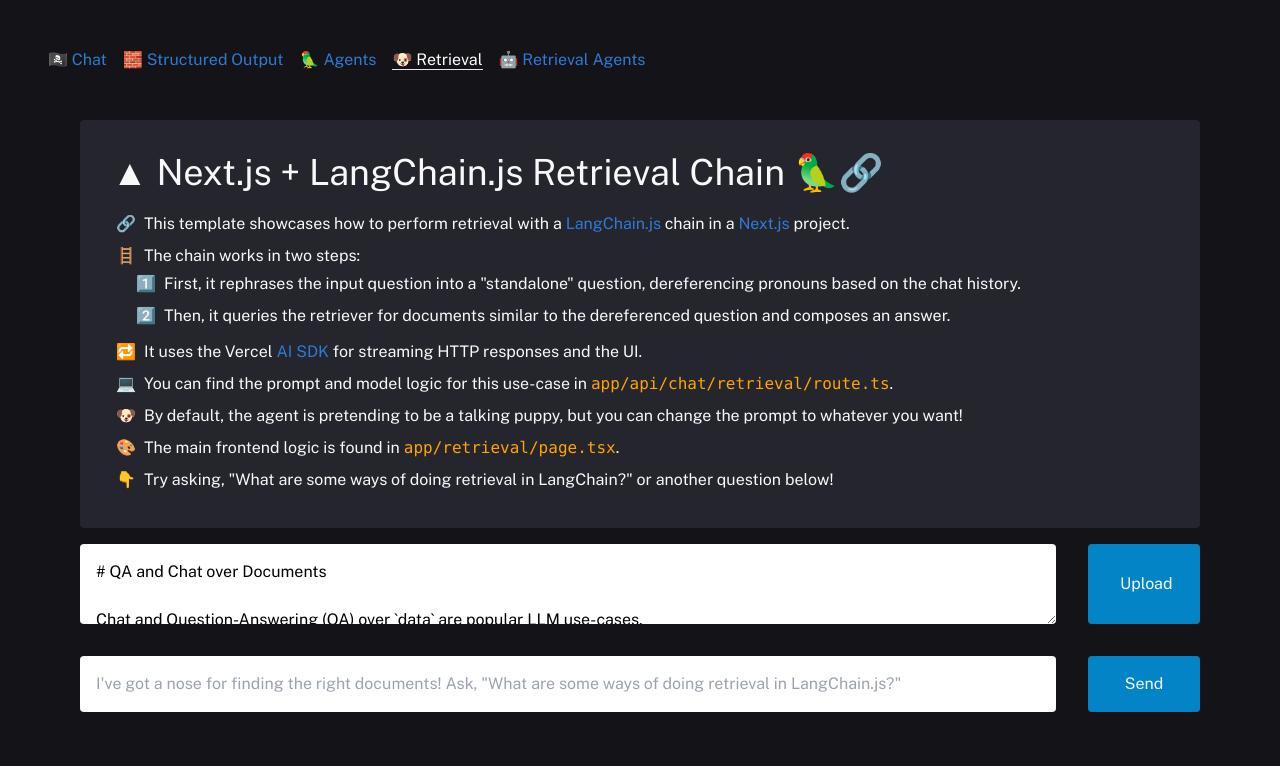
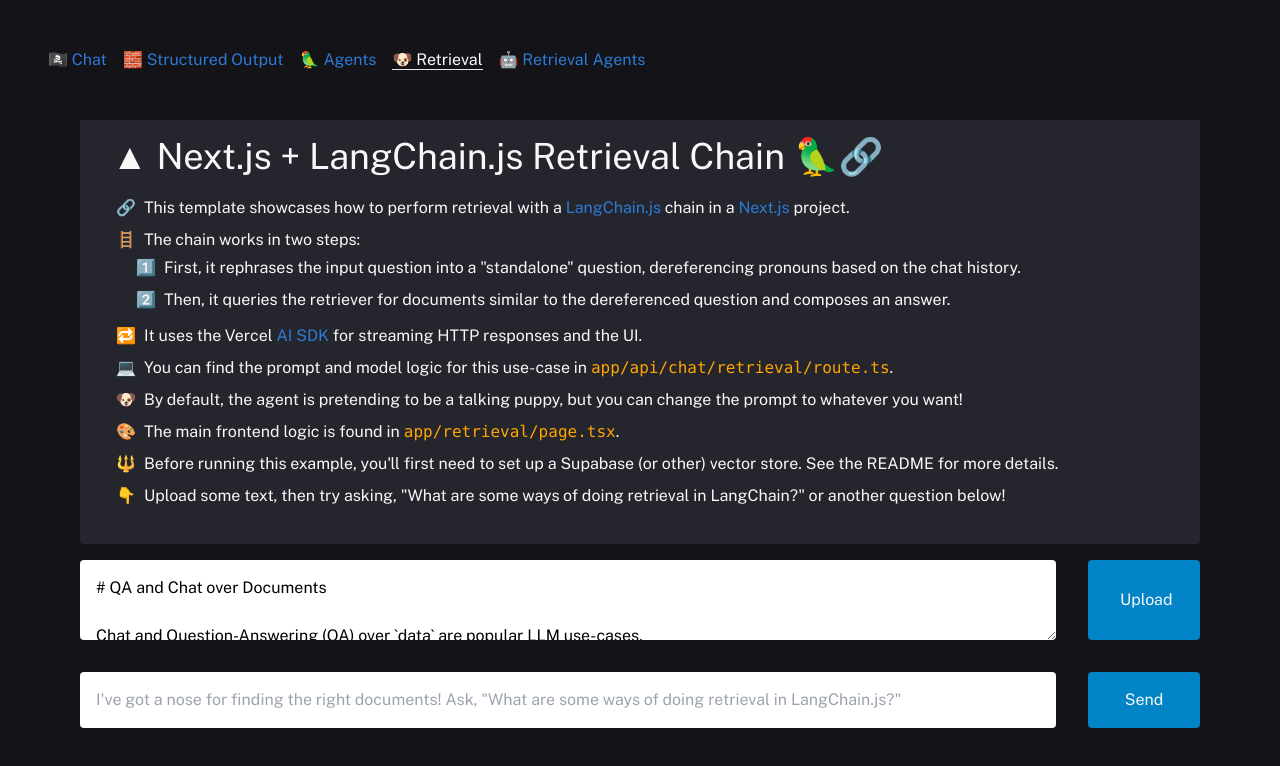
Before and after one commit to langchain-ai/langchain-nextjs-template, a Next.js app: page /retrieval in a window 1280 px wide. Shown: the top 766 px of the page. Built offline with nearby package versions, Linux system fonts and the light colour scheme.

Commit message:
Adds more setup instructions

```diff
--- a/app/retrieval/page.tsx
+++ b/app/retrieval/page.tsx
@@ -74,10 +74,17 @@
           </span>
         </li>
         <li className="text-l">
+          🔱
+          <span className="ml-2">
+            Before running this example, you&apos;ll first need to set up a
+            Supabase (or other) vector store. See the README for more details.
+          </span>
+        </li>
+        <li className="text-l">
           👇
           <span className="ml-2">
-            Try asking, &quot;What are some ways of doing retrieval in
-            LangChain?&quot; or another question below!
+            Upload some text, then try asking, &quot;What are some ways of doing
+            retrieval in LangChain?&quot; or another question below!
           </span>
         </li>
       </ul>
--- a/app/retrieval_agents/page.tsx
+++ b/app/retrieval_agents/page.tsx
@@ -61,10 +61,17 @@
           </span>
         </li>
         <li className="text-l">
+          🔱
+          <span className="ml-2">
+            Before running this example, you&apos;ll first need to set up a
+            Supabase (or other) vector store. See the README for more details.
+          </span>
+        </li>
+        <li className="text-l">
           👇
           <span className="ml-2">
-            Try asking, &quot;What are some ways of doing retrieval in
-            LangChain?&quot; or another question below!
+            Upload some text, then try asking, &quot;What are some ways of doing
+            retrieval in LangChain?&quot; or another question below!
           </span>
         </li>
       </ul>
```
